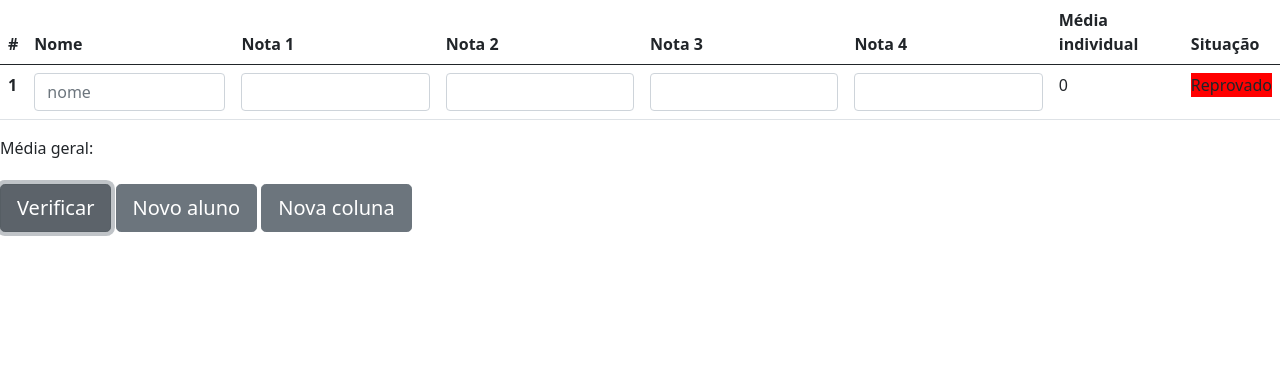
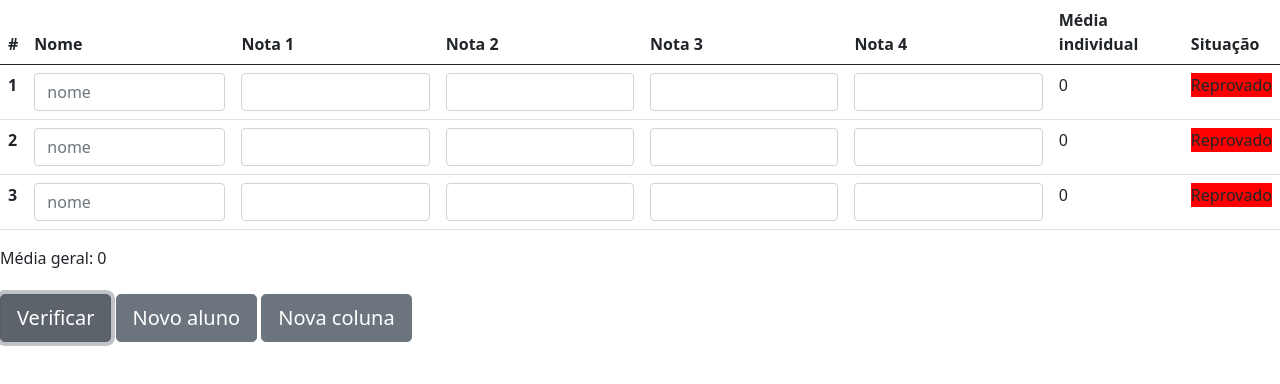
Before and after one commit to felipeFerreiraffl/JavaScript, a plain HTML site: page frontEnd/Exercícios/boletim/index.html in a window 1280 px wide. Both pictures are taken after a click on the button "Verificar". Drawn offline with nearby package versions, Linux system fonts and the light colour scheme.

Commit message:
fix: fixed the mediaGeral

```diff
--- a/frontEnd/Exercícios/boletim/index.html
+++ b/frontEnd/Exercícios/boletim/index.html
@@ -21,7 +21,7 @@
             <th scope="col">Situação</th>
           </tr>
         </thead>
-        <tbody>
+        <tbody id="tabela-alunos">
           <tr>
             <th>1</th>
             <td><input type="text" class="form-control" id="aluno1" placeholder="nome"></td>
@@ -31,7 +31,7 @@
             <td><input type="number" class="form-control" id="nota14" placeholder=""></td>
             <td><output id="media1"></output></td>
             <td><output id="situacao1"></output></td>
-          <!-- </tr>
+          </tr>
           <tr>
             <th>2</th>
             <td><input type="text" class="form-control" id="aluno2" placeholder="nome"></td>
@@ -50,13 +50,13 @@
             <td><input type="number" class="form-control" id="nota33" placeholder=""></td>
             <td><input type="number" class="form-control" id="nota34" placeholder=""></td>
             <td><output id="media3"></output></td>
-            <td><output id="situacao3"></output></td> -->
+            <td><output id="situacao3"></output></td>
           </tr>
         </tbody>
       </table>
       <output id="mediaGeral">Média geral: </output><br><br>
       <button onclick="calcula()" type="button" class="btn btn-secondary btn-lg">Verificar</button>
-      <button onclick="" type="button" class="btn btn-secondary btn-lg">Novo aluno</button>
+      <button onclick="novoAluno()" type="button" class="btn btn-secondary btn-lg">Novo aluno</button>
       <button onclick="" type="button" class="btn btn-secondary btn-lg">Nova coluna</button>
       <script src="https://cdn.jsdelivr.net/npm/bootstrap@5.0.2/dist/js/bootstrap.bundle.min.js" integrity="sha384-MrcW6ZMFYlzcLA8Nl+NtUVF0sA7MsXsP1UyJoMp4YLEuNSfAP+JcXn/tWtIaxVXM" crossorigin="anonymous"></script>
       <script src="script.js"></script>
--- a/frontEnd/Exercícios/boletim/script.js
+++ b/frontEnd/Exercícios/boletim/script.js
@@ -2,8 +2,8 @@ var qtdAlunos = 3;
 var qtdNotas = 4;
 
 function calcula() {
-    let mediaSoma;
     let mediaGeral;
+    let mediaSoma = 0;
 
     // Repetições em cada aluno
     for (let aluno = 1; aluno <= qtdAlunos; aluno++){
@@ -14,8 +14,6 @@ function calcula() {
         for (let nota = 1; nota <= qtdNotas; nota++) {
             notaParcial = Number(document.getElementById(`nota${aluno}${nota}`).value);
             notaTotal += notaParcial;
-
-            console.log(notaTotal);
 
         }
 
@@ -38,11 +36,11 @@ function calcula() {
                 }
         }
 
-        // mediaSoma += media;
+        mediaSoma += media;
 
     }
 
-    // mediaGeral = mediaSoma / qtdAlunos;
-    // document.getElementById('mediaGeral').innerText = mediaGeral;
+    mediaGeral = mediaSoma / qtdAlunos;
+    document.getElementById('mediaGeral').innerText = `Média geral: ${mediaGeral}`;
 
 }
```
